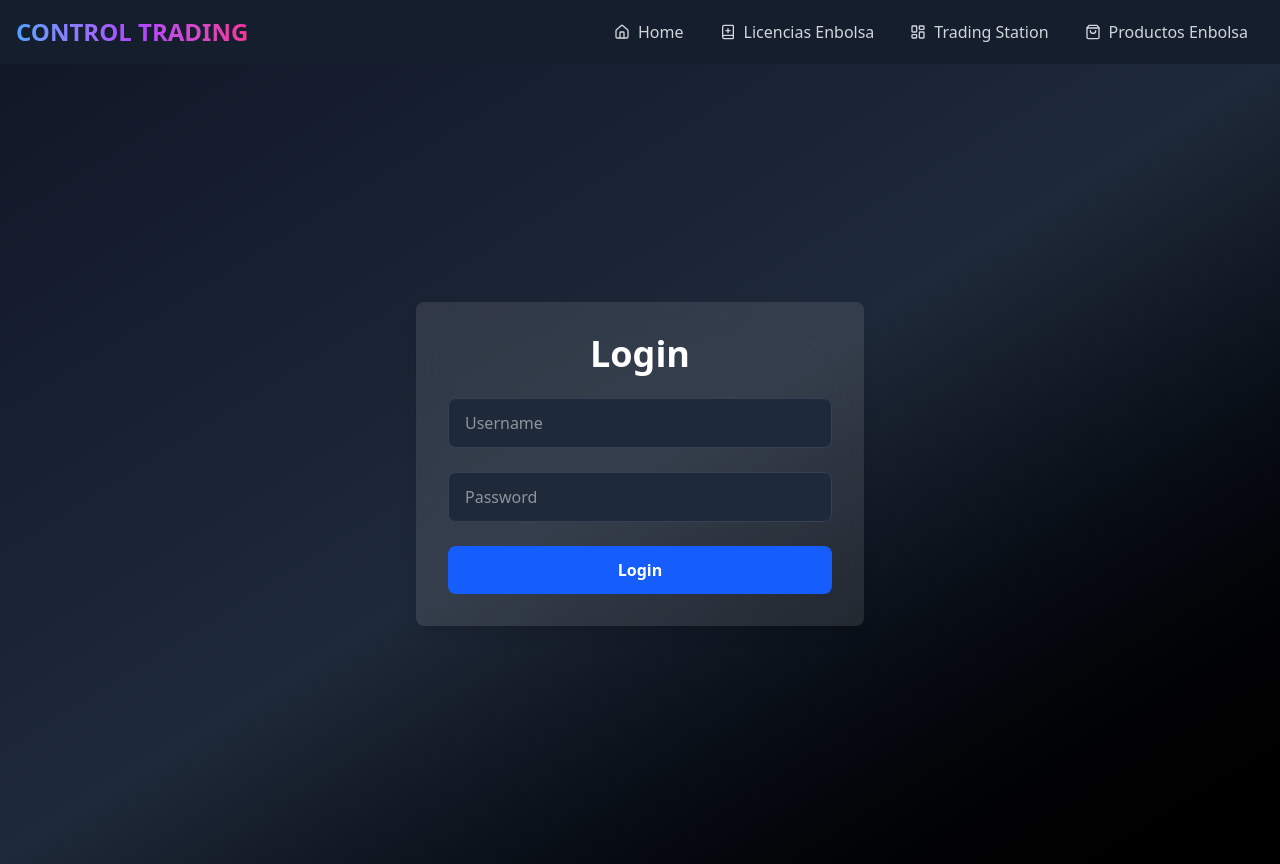
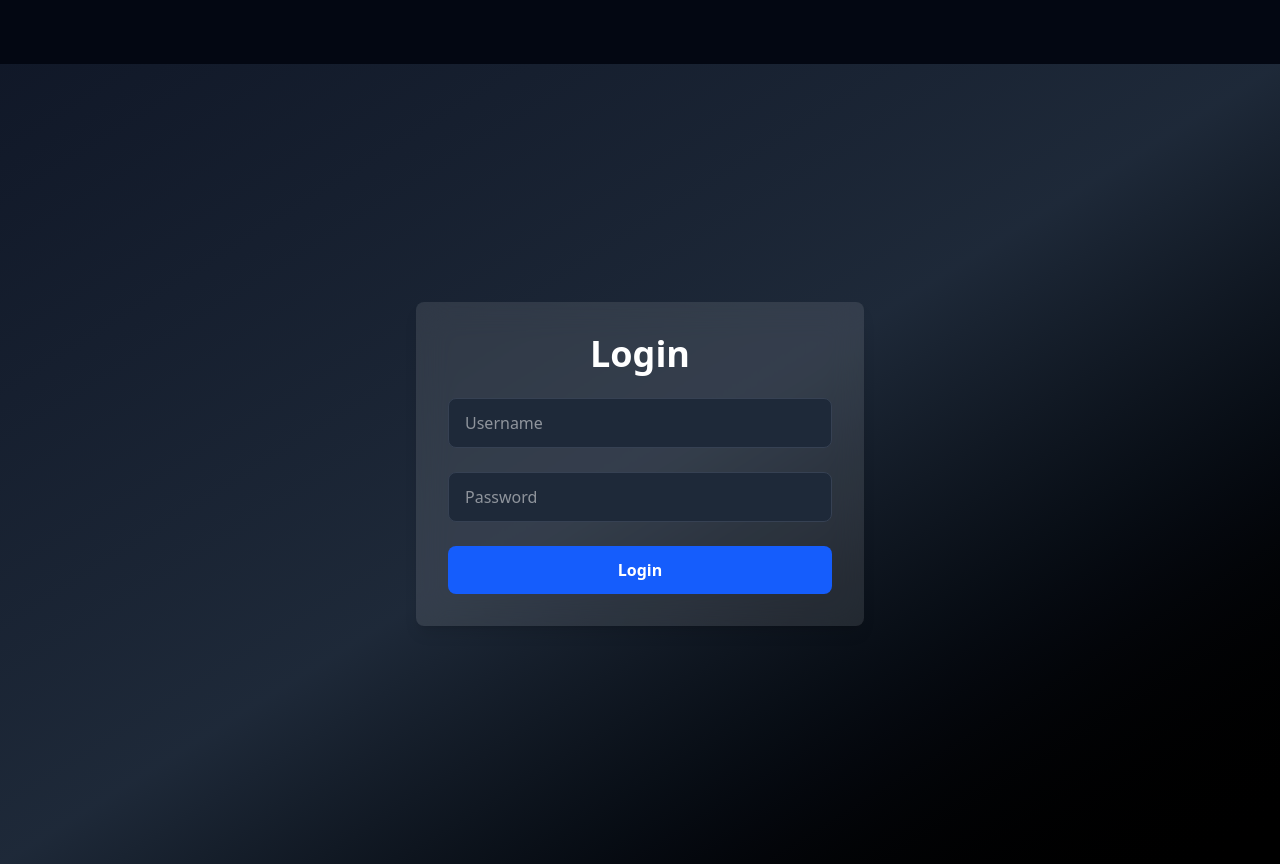
Before and after one commit to MaNoLiN-CRV/ControlTrading-v2, a React (Vite) app: page /login in a window 1280 px wide. Built offline with nearby package versions, Linux system fonts and the light colour scheme.

Commit message:
Hide Navbar on login page; adjust main padding conditionally based on page location

```diff
--- a/src/components/Layout.tsx
+++ b/src/components/Layout.tsx
@@ -1,15 +1,19 @@
 import { ReactNode } from 'react';
 import Navbar from './Navbar';
+import { useLocation } from 'react-router-dom';
 
 interface LayoutProps {
   children: ReactNode;
 }
 
 const Layout = ({ children }: LayoutProps) => {
+  const location = useLocation();
+  const isLoginPage = location.pathname === '/login';
+
   return (
     <div className="min-h-screen">
-      <Navbar />
-      <main className="pt-16">
+      {!isLoginPage && <Navbar />}
+      <main className={isLoginPage ? '' : 'pt-16'}>
         {children}
       </main>
     </div>
```
